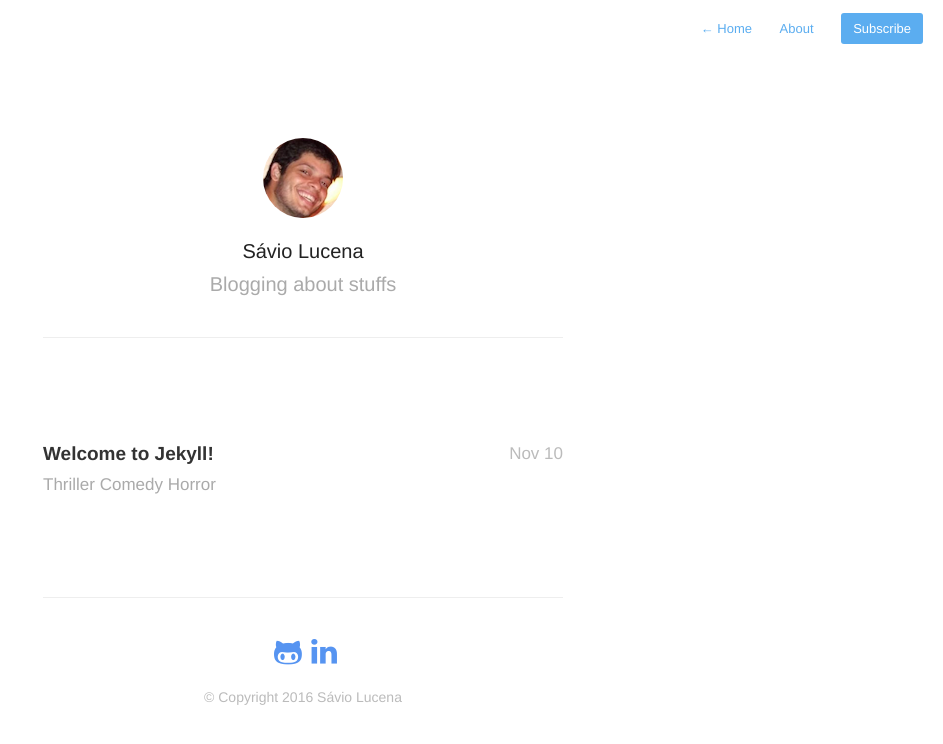
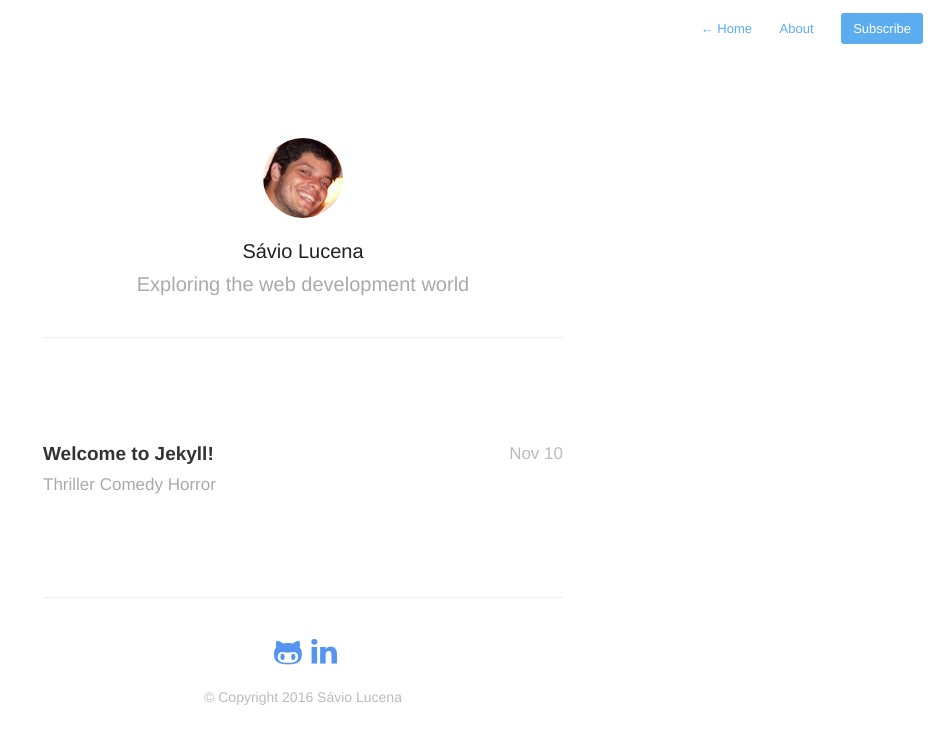
Before and after one commit to saviogl/saviogl.github.io, a Jekyll site: the page built from index.html, in a window 1280 px wide. Shown: the top 744 px of the page, without its empty margins (337-1280 px from the left). Built offline with Jekyll 4.4.1, drawn with Linux system fonts in a browser that asks for light colours; nearby versions of some CDN libraries; Markdown is read by kramdown in place of the engine named in the settings; the list of posts is cut into pages by our own code.

Commit message:
Change description

```diff
--- a/_config.yml
+++ b/_config.yml
@@ -1,6 +1,6 @@
 name: Sávio Lucena
-description: Blogging about stuffs
-meta_description: "Your New Jekyll Site, Blogging about stuffs"
+description: Exploring the web development world
+meta_description: "Sávio Lucena Jekyll Site, Exploring the web development world"
 
 aboutPage: true
 
```
